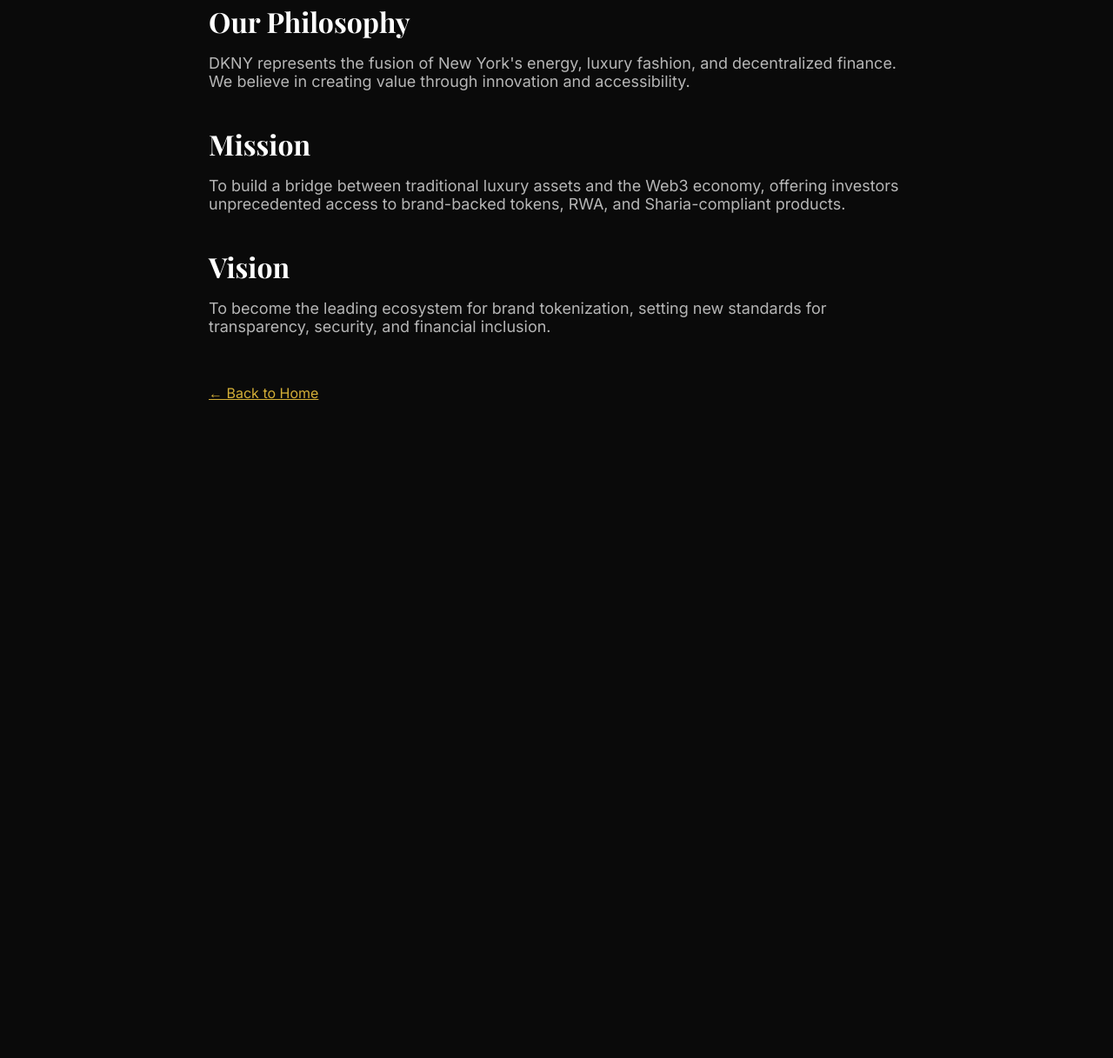
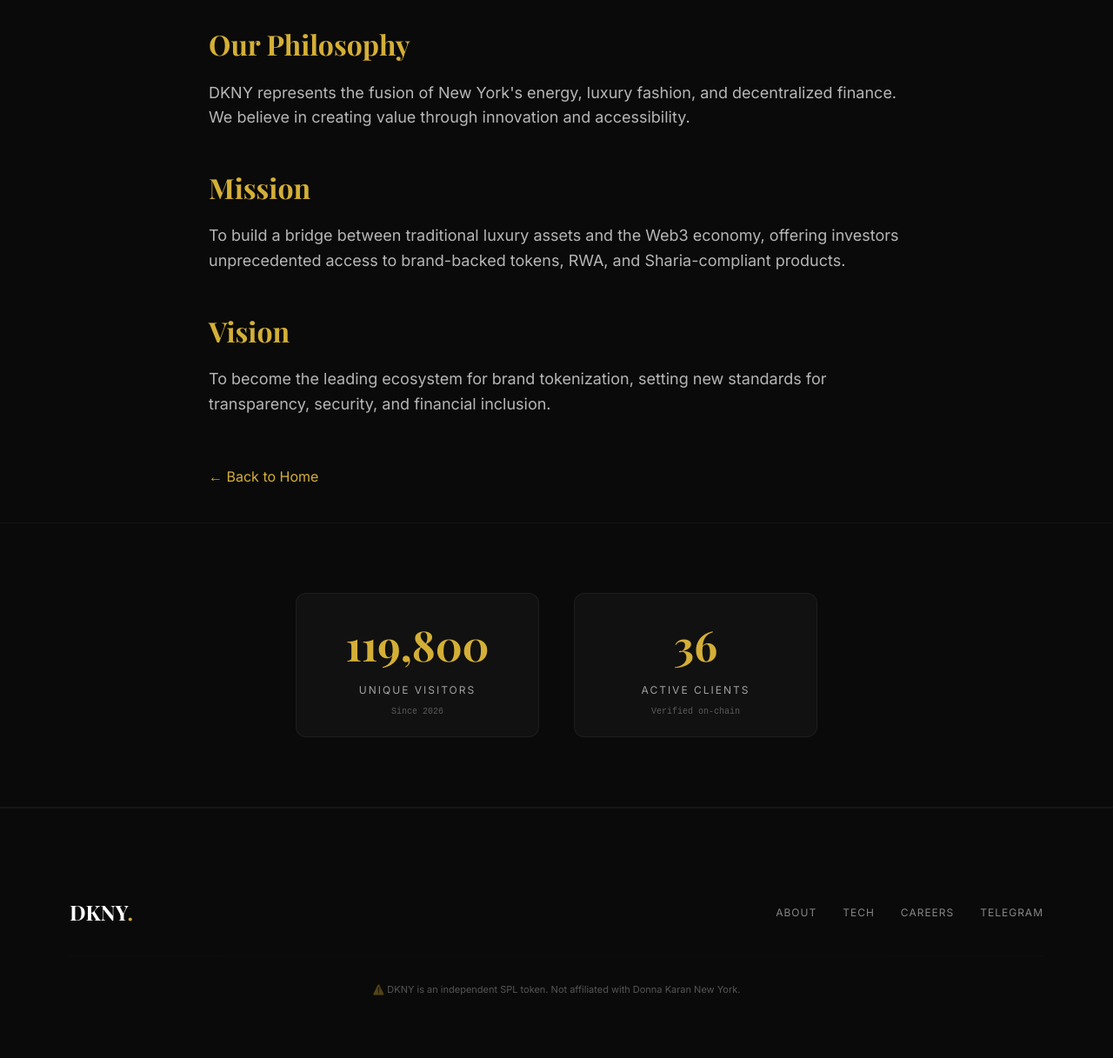
Before and after one commit to byt-assist/dkny, a plain HTML site: page about.html in a window 1280 px wide. Shown: the part 353-1570 px from the top of the page at 87% size. Before the commit the page ends 855 px from the top, so only its background shows below. Drawn offline with nearby package versions, Linux system fonts and the light colour scheme.

Commit message:
Update about.html

```diff
--- a/about.html
+++ b/about.html
@@ -7,22 +7,58 @@
     <link href="https://fonts.googleapis.com/css2?family=Playfair+Display:wght@400;700&family=Inter:wght@300;400;600&display=swap" rel="stylesheet">
     <style>
         * { margin: 0; padding: 0; box-sizing: border-box; }
-        body { font-family: 'Inter', sans-serif; background: #0A0A0A; color: #FFFFFF; }
+        body { font-family: 'Inter', sans-serif; background: #0A0A0A; color: #FFFFFF; line-height: 1.6; }
         .container { max-width: 1200px; margin: 0 auto; padding: 40px; }
-        .page-hero { padding: 120px 0 60px; text-align: center; }
+        .header { position: fixed; top: 0; left: 0; width: 100%; padding: 20px 40px; display: flex; justify-content: space-between; align-items: center; z-index: 1000; background: rgba(10, 10, 10, 0.95); backdrop-filter: blur(10px); }
+        .logo { font-family: 'Playfair Display', serif; font-size: 28px; font-weight: 700; color: #FFFFFF; }
+        .logo span { color: #D4AF37; }
+        .nav a { font-size: 13px; letter-spacing: 1px; text-transform: uppercase; margin-left: 30px; opacity: 0.7; color: #FFFFFF; text-decoration: none; transition: opacity 0.3s; }
+        .nav a:hover { opacity: 1; }
+        .page-hero { padding: 120px 0 60px; text-align: center; background: #0A0A0A; }
         .page-title { font-family: 'Playfair Display', serif; font-size: 56px; }
         .page-title span { color: #D4AF37; }
         .content { max-width: 800px; margin: 0 auto; }
-        .content h2 { font-family: 'Playfair Display', serif; font-size: 32px; margin: 40px 0 16px; }
+        .content h2 { font-family: 'Playfair Display', serif; font-size: 32px; margin: 40px 0 16px; color: #D4AF37; }
         .content p { font-size: 18px; opacity: 0.7; margin-bottom: 16px; }
-        .back-link { display: inline-block; margin-top: 40px; color: #D4AF37; }
+        .back-link { display: inline-block; margin-top: 40px; color: #D4AF37; text-decoration: none; }
+        .back-link:hover { text-decoration: underline; }
+        .footer { padding: 60px 0 30px; background: #0A0A0A; border-top: 1px solid rgba(255,255,255,0.05); }
+        .footer-content { display: flex; justify-content: space-between; align-items: center; flex-wrap: wrap; gap: 30px; }
+        .footer-brand { font-family: 'Playfair Display', serif; font-size: 24px; font-weight: 700; }
+        .footer-brand span { color: #D4AF37; }
+        .footer-links { display: flex; gap: 30px; }
+        .footer-links a { font-size: 12px; text-transform: uppercase; letter-spacing: 1px; opacity: 0.5; color: #FFFFFF; text-decoration: none; transition: opacity 0.3s; }
+        .footer-links a:hover { opacity: 1; }
+        .footer-disclaimer { width: 100%; font-size: 11px; opacity: 0.3; text-align: center; margin-top: 30px; padding-top: 30px; border-top: 1px solid rgba(255,255,255,0.05); }
+        .counter-section { padding: 40px 0; background: #0A0A0A; border-top: 1px solid rgba(255,255,255,0.05); border-bottom: 1px solid rgba(255,255,255,0.05); }
+        .counter-grid { display: grid; grid-template-columns: 1fr 1fr; gap: 40px; max-width: 600px; margin: 0 auto; text-align: center; }
+        .counter-item { padding: 20px; background: rgba(255,255,255,0.03); border-radius: 12px; border: 1px solid rgba(255,255,255,0.05); }
+        .counter-number { font-family: 'Playfair Display', serif; font-size: 48px; font-weight: 700; color: #D4AF37; }
+        .counter-label { font-size: 12px; text-transform: uppercase; letter-spacing: 2px; opacity: 0.6; margin-top: 4px; }
+        .counter-timestamp { font-size: 10px; opacity: 0.3; margin-top: 8px; font-family: 'Courier New', monospace; }
+        @media (max-width: 768px) {
+            .container { padding: 20px; }
+            .page-title { font-size: 36px; }
+            .counter-grid { grid-template-columns: 1fr; gap: 20px; }
+            .nav a { margin-left: 16px; font-size: 11px; }
+        }
     </style>
 </head>
 <body>
+    <header class="header">
+        <a href="index.html" class="logo">DKNY<span>.</span></a>
+        <nav class="nav">
+            <a href="about.html">About</a>
+            <a href="technology.html">Tech</a>
+            <a href="careers.html">Careers</a>
+        </nav>
+    </header>
+
     <div class="page-hero">
         <h1 class="page-title">About <span>DKNY</span></h1>
         <p style="opacity:0.6;font-size:18px;">The story behind the brand</p>
     </div>
+
     <div class="container">
         <div class="content">
             <h2>Our Philosophy</h2>
@@ -37,5 +73,42 @@
             <a href="index.html" class="back-link">← Back to Home</a>
         </div>
     </div>
+
+    <!-- COUNTER SECTION -->
+    <section class="counter-section">
+        <div class="container">
+            <div class="counter-grid">
+                <div class="counter-item">
+                    <div class="counter-number counter-visitors">119,800</div>
+                    <div class="counter-label">Unique Visitors</div>
+                    <div class="counter-timestamp counter-visitor-time">Since 2026</div>
+                </div>
+                <div class="counter-item">
+                    <div class="counter-number counter-clients">36</div>
+                    <div class="counter-label">Active Clients</div>
+                    <div class="counter-timestamp counter-client-time">Verified on-chain</div>
+                </div>
+            </div>
+        </div>
+    </section>
+
+    <footer class="footer">
+        <div class="container">
+            <div class="footer-content">
+                <div class="footer-brand">DKNY<span>.</span></div>
+                <div class="footer-links">
+                    <a href="about.html">About</a>
+                    <a href="technology.html">Tech</a>
+                    <a href="careers.html">Careers</a>
+                    <a href="https://t.me/dkny_token" target="_blank">Telegram</a>
+                </div>
+            </div>
+            <div class="footer-disclaimer">
+                ⚠️ DKNY is an independent SPL token. Not affiliated with Donna Karan New York.
+            </div>
+        </div>
+    </footer>
+
+    <script src="counter.js"></script>
 </body>
 </html>
```
